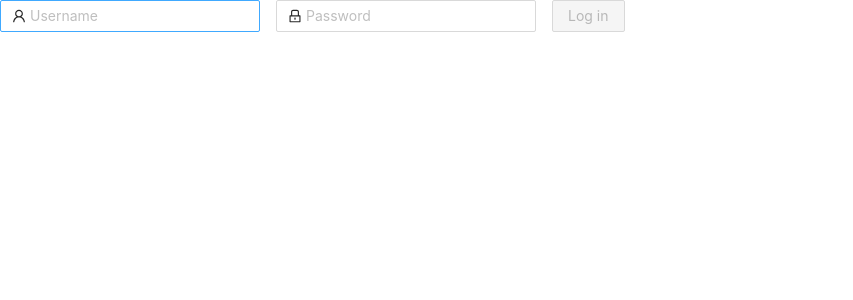
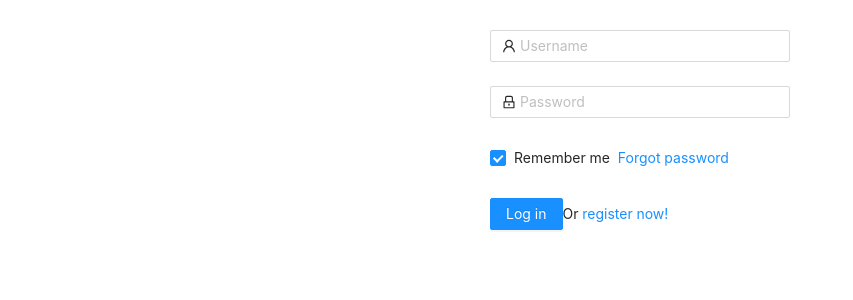
Before and after one commit to YuanYuanQuanyyx/antd-demo, a React (Create React App) app: page / in a window 1280 px wide. Shown: the top 300 px of the page, without its empty margins (0-853 px from the left). Built offline with nearby package versions, Linux system fonts and the light colour scheme.

Commit message:
change the form

```diff
--- a/src/App.js
+++ b/src/App.js
@@ -1,10 +1,17 @@
 import React from 'react';
-import { Button } from 'antd';
 import './App.css';
+import NormalLoginForm from './NormalLoginForm';
+
+const div1 = {
+  width: "300px",
+  margin: "30px auto",
+  minHeight: "200px",
+  boxSizing: "border-box"
+};
 
 const App = () => (
-  <div className="App">
-    <Button type="primary">Button</Button>
+  <div style = {div1}>
+    <NormalLoginForm/>
   </div>
 );
 
--- /dev/null
+++ b/src/NormalLoginForm.js
@@ -0,0 +1,64 @@
+import { Form, Input, Button, Checkbox } from 'antd';
+import { UserOutlined, LockOutlined } from '@ant-design/icons';
+
+const NormalLoginForm = () => {
+  const onFinish = (values) => {
+    console.log('Received values of form: ', values);
+  };
+
+  return (
+    <Form
+      name="normal_login"
+      className="login-form"
+      initialValues={{
+        remember: true,
+      }}
+      onFinish={onFinish}
+    >
+      <Form.Item
+        name="username"
+        rules={[
+          {
+            required: true,
+            message: 'Please input your Username!',
+          },
+        ]}
+      >
+        <Input prefix={<UserOutlined className="site-form-item-icon" />} placeholder="Username" />
+      </Form.Item>
+      <Form.Item
+        name="password"
+        rules={[
+          {
+            required: true,
+            message: 'Please input your Password!',
+          },
+        ]}
+      >
+        <Input
+          prefix={<LockOutlined className="site-form-item-icon" />}
+          type="password"
+          placeholder="Password"
+        />
+      </Form.Item>
+      <Form.Item>
+        <Form.Item name="remember" valuePropName="checked" noStyle>
+          <Checkbox>Remember me</Checkbox>
+        </Form.Item>
+
+        <a className="login-form-forgot" href="">
+          Forgot password
+        </a>
+      </Form.Item>
+
+      <Form.Item>
+        <Button type="primary" htmlType="submit" className="login-form-button">
+          Log in
+        </Button>
+        Or <a href="">register now!</a>
+      </Form.Item>
+    </Form>
+  );
+};
+
+export default NormalLoginForm;
--- a/src/index.js
+++ b/src/index.js
@@ -3,11 +3,12 @@
 import './index.css';
 import '../node_modules/antd/dist/antd.css'
 import reportWebVitals from './reportWebVitals';
-import HorizontalLoginForm from './HorizontalLoginForm';
+import App from './App'
+import NormalLoginForm from './NormalLoginForm';
 
 ReactDOM.render(
   <React.StrictMode>
-    <HorizontalLoginForm />
+    <App />
   </React.StrictMode>,
   document.getElementById('root')
 );
```
